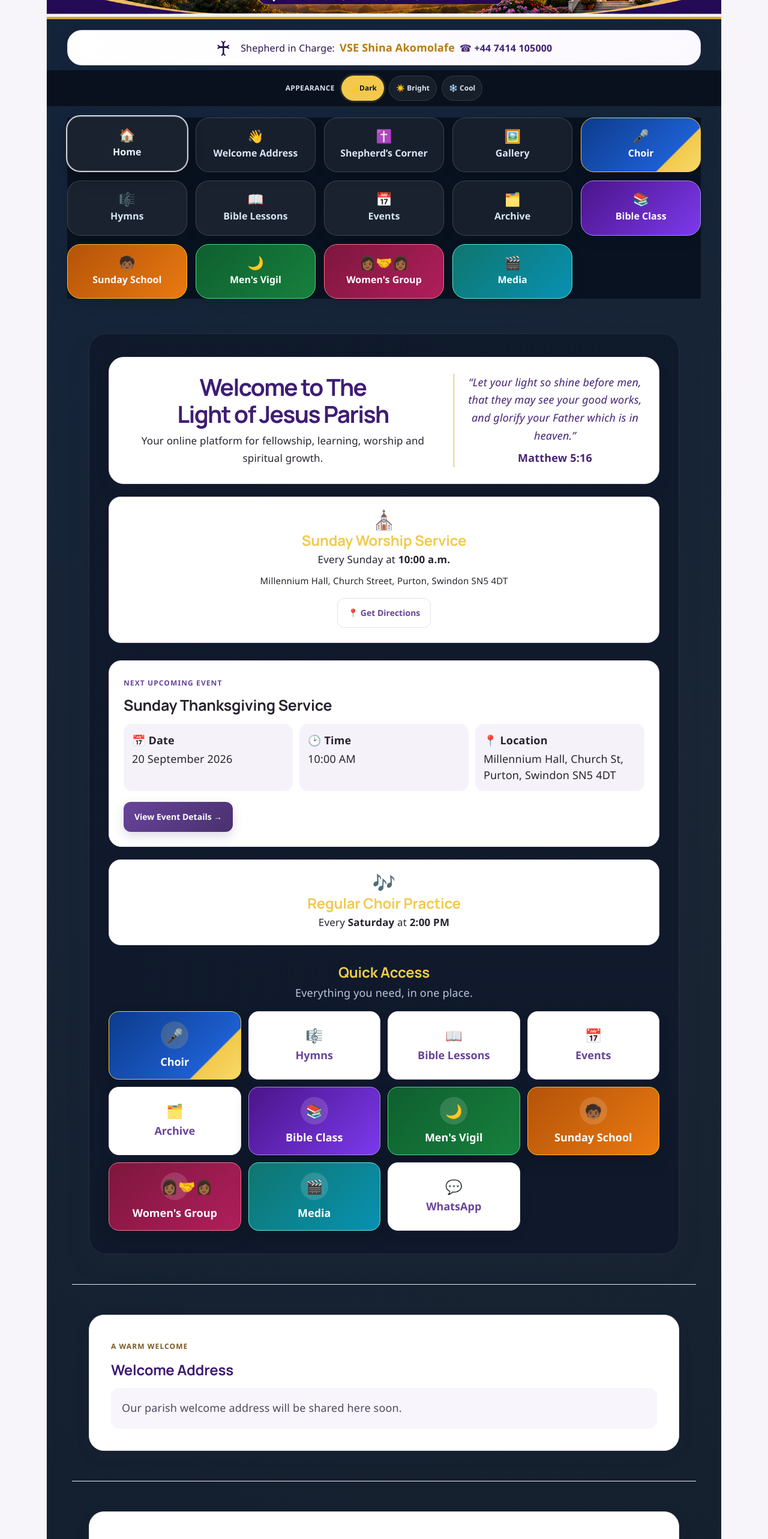
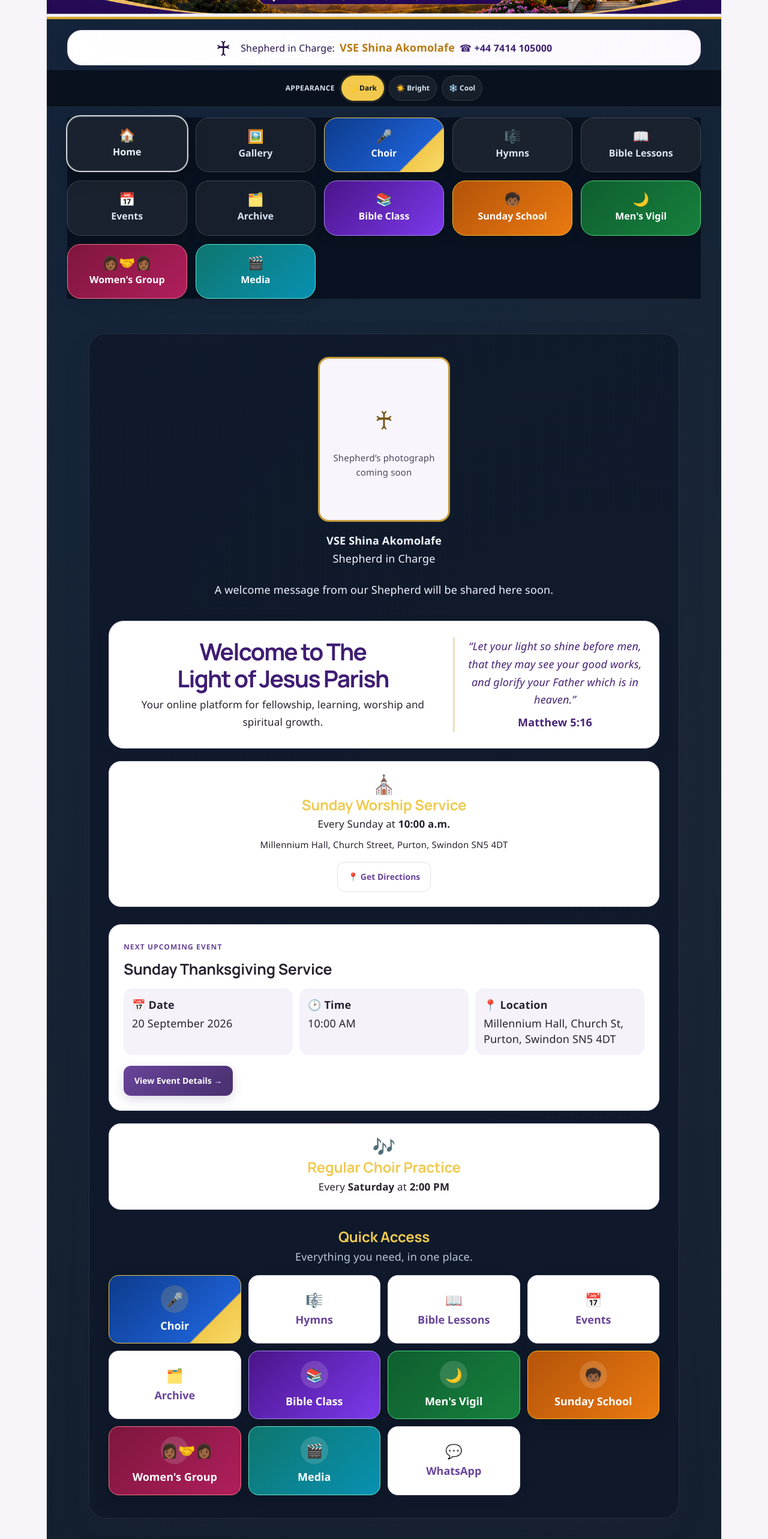
Before and after one commit to obanimistudio-star/light-of-jesus-parish-website, a React (Vite) app: page / in a window 1280 px wide. Shown: the part 234-2800 px from the top of the page at 60% size. Built offline with nearby package versions, Linux system fonts and the light colour scheme.

Commit message:
Place Shepherd portrait and welcome together above parish welcome; remove separate cards

```diff
--- a/src/App.jsx
+++ b/src/App.jsx
@@ -11,7 +11,6 @@ import programmes from "./data/programmes";
 // Gallery entries: { id, src, alt, caption }. Use published image paths, not device-local files.
 const parishGallery = [];
 const parishWelcomeAddress = [];
-const shepherdMessages = [];
 const shepherdPortrait = null;
 
 const getClosestLessonMonth = () => {
@@ -2399,9 +2398,15 @@ function App() {
         .parish-content-intro { margin-bottom: 24px; }
         .parish-message-copy p + p { margin-top: 16px; }
         .parish-message-copy + .parish-message-copy { margin-top: 24px; }
-        .shepherd-profile { display: flex; align-items: center; gap: 20px; margin-bottom: 24px; flex-wrap: wrap; }
-        .shepherd-profile strong { color: #3f1d73; }
-        .shepherd-portrait { width: 150px; height: 180px; object-fit: cover; border-radius: 18px; }
+        .shepherd-welcome { margin: 0 auto 36px; padding: 0; text-align: center; }
+        .shepherd-welcome-portrait { margin: 0 auto 20px; }
+        .shepherd-welcome-portrait img,
+        .shepherd-portrait-frame { width: min(220px, 100%); aspect-ratio: 4 / 5; margin: 0 auto; border: 3px solid #c59b39; border-radius: 18px; object-fit: cover; display: block; }
+        .shepherd-portrait-frame { display: flex; flex-direction: column; align-items: center; justify-content: center; gap: 18px; background: #f8f5fc; color: #51485d; font-size: 15px; line-height: 1.6; }
+        .shepherd-portrait-frame > span:first-child { font-size: 42px; color: #79591b; }
+        .shepherd-welcome-portrait figcaption { margin-top: 16px; line-height: 1.7; }
+        .shepherd-welcome-message { max-width: 740px; margin: 0 auto; line-height: 1.8; white-space: pre-line; }
+        .shepherd-welcome-message p + p { margin-top: 16px; }
         .parish-gallery-empty { text-align: center; padding: 28px 18px; border: 1px dashed #c9badb; border-radius: 18px; background: #f8f5fc; }
         .parish-gallery-empty > span { display: block; font-size: 40px; margin-bottom: 16px; }
         .parish-gallery-empty h3 { margin-bottom: 12px; }
@@ -2453,8 +2458,6 @@ function App() {
       <nav className="nav-bar">
         {[
           ["home", "🏠", "Home"],
-          ["welcome-address", "👋", "Welcome Address"],
-          ["shepherds-corner", "✝️", "Shepherd’s Corner"],
           ["gallery", "🖼️", "Gallery"],
           ["meeting", "🎤", "Choir"],
           ["hymns", "🎼", "Hymns"],
@@ -2485,6 +2488,26 @@ function App() {
       <main className="main-shell">
         <section id="home" className="section">
           <div className="hero-panel">
+            <div className="shepherd-welcome" aria-label="Welcome from our Shepherd">
+              <figure className="shepherd-welcome-portrait">
+                {shepherdPortrait ? (
+                  <img src={shepherdPortrait} alt="VSE Shina Akomolafe, Shepherd in Charge" />
+                ) : (
+                  <div className="shepherd-portrait-frame" role="img" aria-label="Space reserved for the Shepherd’s photograph">
+                    <span aria-hidden="true">♰</span>
+                    <span>Shepherd’s photograph<br />coming soon</span>
+                  </div>
+                )}
+                <figcaption><strong>VSE Shina Akomolafe</strong><br />Shepherd in Charge</figcaption>
+              </figure>
+              {parishWelcomeAddress.length > 0 ? (
+                <div className="shepherd-welcome-message">
+                  {parishWelcomeAddress.map((paragraph, index) => <p key={index}>{paragraph}</p>)}
+                </div>
+              ) : (
+                <p className="shepherd-welcome-message">A welcome message from our Shepherd will be shared here soon.</p>
+              )}
+            </div>
             <div className="parish-welcome">
               <div>
                 <h1>Welcome to The Light of Jesus Parish</h1>
@@ -2732,41 +2755,6 @@ function App() {
                 </button>
               </div>
             </div>
-          </div>
-        </section>
-
-        <section id="welcome-address" className="section" aria-labelledby="welcome-address-heading">
-          <div className="parish-content-card">
-            <span className="small-overline">A WARM WELCOME</span>
-            <h2 id="welcome-address-heading">Welcome Address</h2>
-            {parishWelcomeAddress.length > 0 ? (
-              <div className="parish-message-copy">
-                {parishWelcomeAddress.map((paragraph, index) => <p key={index}>{paragraph}</p>)}
-              </div>
-            ) : (
-              <p className="parish-content-pending">Our parish welcome address will be shared here soon.</p>
-            )}
-          </div>
-        </section>
-
-        <section id="shepherds-corner" className="section" aria-labelledby="shepherds-corner-heading">
-          <div className="parish-content-card">
-            <span className="small-overline">FROM OUR SHEPHERD</span>
-            <h2 id="shepherds-corner-heading">Shepherd’s Corner</h2>
-            <div className="shepherd-profile">
-              {shepherdPortrait && <img src={shepherdPortrait} alt="VSE Shina Akomolafe, Shepherd in Charge" className="shepherd-portrait" />}
-              <p><strong>VSE Shina Akomolafe</strong><br />Shepherd in Charge</p>
-            </div>
-            {shepherdMessages.length > 0 ? (
-              shepherdMessages.map((message) => (
-                <article key={message.id} className="parish-message-copy">
-                  <h3>{message.title}</h3>
-                  {message.paragraphs.map((paragraph, index) => <p key={index}>{paragraph}</p>)}
-                </article>
-              ))
-            ) : (
-              <p className="parish-content-pending">Messages and reflections from our Shepherd will be shared here soon.</p>
-            )}
           </div>
         </section>
 
```
